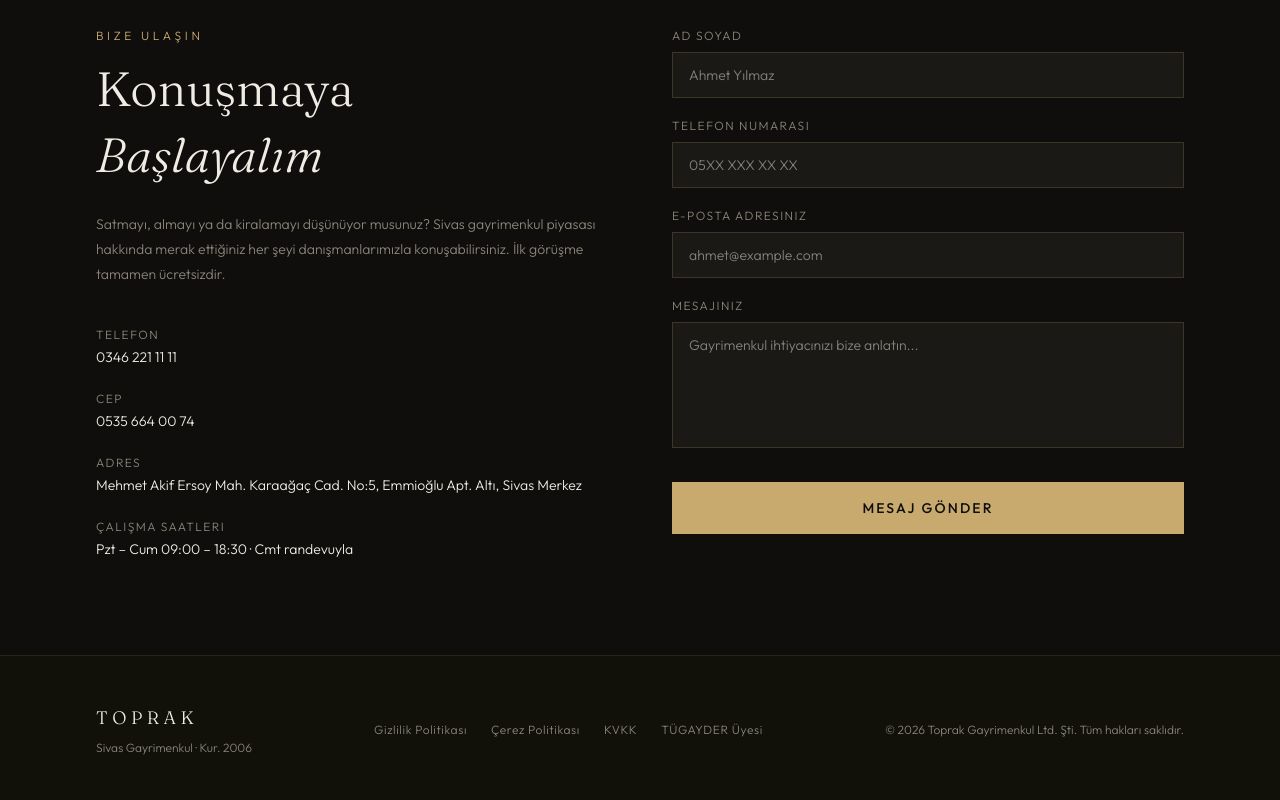
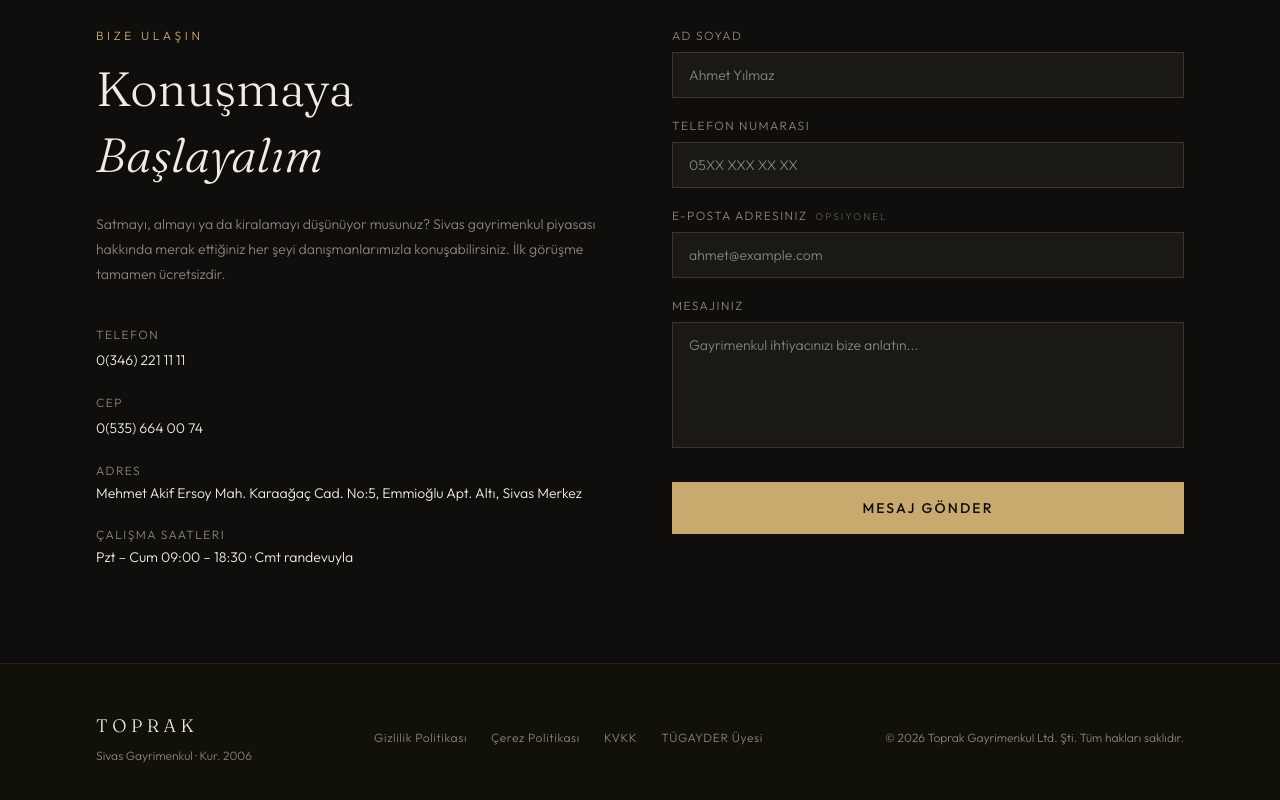
Before and after one commit to tprk-stack/toprak-gayrimenkul, a React (Vite) app: page / in a window 1280 px wide. Shown: the part 7175-7975 px from the top of the page. Built offline with nearby package versions, Linux system fonts and the light colour scheme; the HTML template or start-up script is replaced by a standard one.

Commit message:
Iletisim: numara bicimi ve OPSIYONEL etiketi

```diff
--- a/src/App.tsx
+++ b/src/App.tsx
@@ -52,6 +52,13 @@ const STATS = [
 ]
 
 const FORMSPREE_ENDPOINT = 'https://formspree.io/f/mgavrwgb'
+
+const CONTACT_INFO: Array<{ label: string; value: string; tel?: string }> = [
+  { label: 'Telefon', value: '0(346) 221 11 11', tel: '03462211111' },
+  { label: 'Cep', value: '0(535) 664 00 74', tel: '05356640074' },
+  { label: 'Adres', value: 'Mehmet Akif Ersoy Mah. Karaağaç Cad. No:5, Emmioğlu Apt. Altı, Sivas Merkez' },
+  { label: 'Çalışma Saatleri', value: 'Pzt – Cum 09:00 – 18:30 · Cmt randevuyla' },
+]
 const EMPTY_FORM = { name: '', phone: '', email: '', message: '' }
 
 export default function App() {
@@ -337,15 +344,18 @@ export default function App() {
               Satmayı, almayı ya da kiralamayı düşünüyor musunuz? Sivas gayrimenkul piyasası hakkında merak ettiğiniz her şeyi danışmanlarımızla konuşabilirsiniz. İlk görüşme tamamen ücretsizdir.
             </p>
             <div className="flex flex-col gap-6">
-              {[
-                { label: 'Telefon', value: '0346 221 11 11' },
-                { label: 'Cep', value: '0535 664 00 74' },
-                { label: 'Adres', value: 'Mehmet Akif Ersoy Mah. Karaağaç Cad. No:5, Emmioğlu Apt. Altı, Sivas Merkez' },
-                { label: 'Çalışma Saatleri', value: 'Pzt – Cum 09:00 – 18:30 · Cmt randevuyla' },
-              ].map(c => (
+              {CONTACT_INFO.map(c => (
                 <div key={c.label}>
                   <div className="text-xs tracking-widest uppercase mb-1" style={{ color: '#8a8478', letterSpacing: '0.12em' }}>{c.label}</div>
-                  <div className="text-sm" style={{ color: '#f0ece4' }}>{c.value}</div>
+                  {c.tel ? (
+                    <a href={`tel:${c.tel}`} className="text-sm transition-colors duration-200" style={{ color: '#f0ece4' }}
+                      onMouseEnter={e => (e.currentTarget as HTMLElement).style.color = '#c8a96e'}
+                      onMouseLeave={e => (e.currentTarget as HTMLElement).style.color = '#f0ece4'}>
+                      {c.value}
+                    </a>
+                  ) : (
+                    <div className="text-sm" style={{ color: '#f0ece4' }}>{c.value}</div>
+                  )}
                 </div>
               ))}
             </div>
@@ -394,7 +404,12 @@ export default function App() {
                 inputMode?: 'tel'
               }>).map(f => (
                 <div key={f.id}>
-                  <label htmlFor={f.id} className="block text-xs tracking-widest uppercase mb-2" style={{ color: '#8a8478', letterSpacing: '0.12em' }}>{f.label}</label>
+                  <label htmlFor={f.id} className="flex items-baseline gap-2 text-xs tracking-widest uppercase mb-2" style={{ color: '#8a8478', letterSpacing: '0.12em' }}>
+                    {f.label}
+                    {f.id === 'email' && (
+                      <span className="text-[10px]" style={{ color: '#5d574f', letterSpacing: '0.2em' }}>Opsiyonel</span>
+                    )}
+                  </label>
                   <input
                     type={f.type}
                     id={f.id}
```
